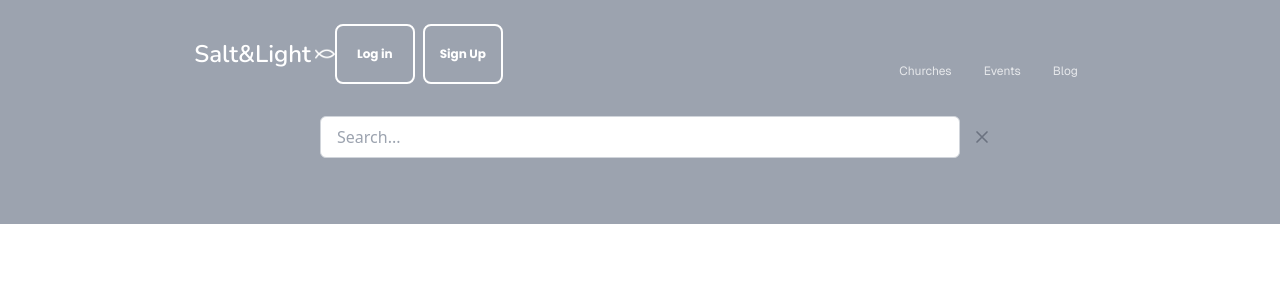
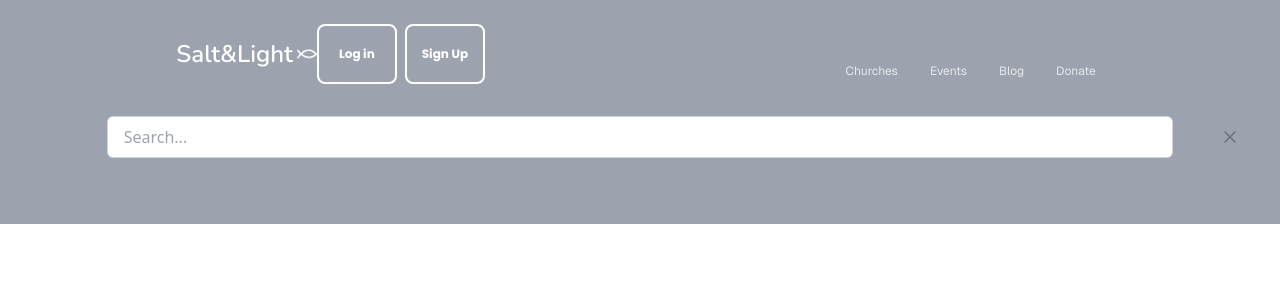
Before and after one commit to softwareNinja-888/salt_light, a React (Vite) app in the folder salt_light/: page / in a window 1280 px wide. Shown: the top 300 px of the page. Built offline with nearby package versions, Linux system fonts and the light colour scheme; what tailwindcss-debug-screens would draw is missing.

Commit message:
Refactor code

```diff
--- a/salt_light/src/App.jsx
+++ b/salt_light/src/App.jsx
@@ -3,18 +3,7 @@ import { Header } from './components/Header.jsx'
 import './App.css'
 import { Link, useNavigate } from 'react-router'
 
-
-const Data = (function(){
-  const arrData = [
-    { id: 0, name: 'churches' },
-    { id: 1, name: 'events' },
-    { id: 2, name: 'blog' },
-  ];
-
-  return {arrData}
-})()
 function App() {
-  const navigate = useNavigate()
 
   return (
     <>
@@ -25,4 +14,4 @@ function App() {
   )
 }
 
-export {App,Data}
+export {App}
--- a/salt_light/src/components/Button.jsx
+++ b/salt_light/src/components/Button.jsx
@@ -1,8 +1,8 @@
 import { Link } from "react-router"
 
-export function Button({name,fontSize='xs',page='/'}){
+export function Button({name,fontSize='xs',width='small',page='/'}){
     const path = (page === 'home') ? '/' : page
     return(
-        <Link to={path} className={`flex justify-center  items-center text-${fontSize} border-2 border-white rounded-lg text-white w-20 font-poppins`}>{name}</Link>
+        <Link to={path} className={`flex justify-center  items-center text-${fontSize} border-2 border-white rounded-lg text-white ${width === 'small' ? 'w-20' : width} font-poppins`}>{name}</Link>
     )
 }
--- a/salt_light/src/components/Header.jsx
+++ b/salt_light/src/components/Header.jsx
@@ -3,18 +3,24 @@ import { Link } from "react-router"
 import { useState } from "react"
 import { Search } from "./Search.jsx"
 import { Button } from "./Button.jsx"
+
+import { pages } from "../data/data.js";
+
 // import { motion } from "motion"
+
 import fish from '/fishWhite.webp'
 export function Header(){
 
+    // FOR MENU
     const [IsOpen,setIsOpen] = useState(false)
+
+    // TO DYANMICALLY DISPLAY CONTENT
     const [LoggedIn,setLoggedIn] = useState(false)
 
-
+    // FUNCTIONS TO TOGGLE STATES
     function toggleMenu(){
         setIsOpen(!IsOpen)
     }
-
     function toggleLogin(){
       setLoggedIn(!LoggedIn)
     }
@@ -25,12 +31,12 @@ export function Header(){
                 <div className="flex justify-between px-2 mb-8">
 
                     {/* LOGO */}
-
                     <div className="flex flex-row-reverse items-center gap-1 cursor-pointer">
                         <img src={fish} alt="fish logo" className="w-5 h-5 rotate-180" />
                         <Link to={'/'} className="text-2xl font-nunito text-white">Salt&amp;Light</Link>
                     </div>
 
+                    {/* BUTTONS */}
                     <div className="flex gap-2">
                         {LoggedIn ? <Button name={'Profile'} fontSize="sm" page="/profile"/> : <>
                             <Button name="Log in" page="/login"/>
@@ -40,10 +46,12 @@ export function Header(){
                 </div>
 
                 {/* MENU */}
+                <Menu IsOpen={IsOpen} setIsOpen={setIsOpen} toggleMenu={()=>{toggleMenu()}} list={pages.pagesData} axis={'row'}/>
 
-                <Menu IsOpen={IsOpen} setIsOpen={setIsOpen} toggleMenu={()=>{toggleMenu()}}/>
             </div>
+
             <div className="">
+
                 {/* SEACRH */}
                 <Search/>
             </div>
--- a/salt_light/src/components/ListHeader.jsx
+++ b/salt_light/src/components/ListHeader.jsx
@@ -1,6 +1,5 @@
 import { useState } from "react";
 import { util } from "../data/data"
-import { Data } from "../App.jsx"
 
 import { motion } from "framer-motion";
 import { Link,NavLink, useNavigate} from "react-router";
@@ -26,8 +25,9 @@ export function ListHeader({title,results}){
 
     return (
       <>
-        <div className="h-34 sm:h-56 py-6 bg-gray-400 bg-cover bg-center">
+        <div className="flex flex-col h-96 py-6 bg-gray-400 bg-cover bg-center">
           <Header/>
+          <div className="text-center text-2xl text-white underline font-nunito mt-20">{formatedText}</div>
         </div>
       </>
     )
--- a/salt_light/src/components/ListRoot.jsx
+++ b/salt_light/src/components/ListRoot.jsx
@@ -7,7 +7,6 @@ export function ListRoot(){
     const {title} = useParams()
 
     const data = listingData[title]
-    console.log(data);
 
     return (
         <>
--- a/salt_light/src/components/Listing.jsx
+++ b/salt_light/src/components/Listing.jsx
@@ -11,6 +11,8 @@ export function Listing(){
     const {title} = useParams()
 
     const data = listingData[title]
+
+    console.log(data)
 
     return (
         <>
@@ -29,7 +31,7 @@ export function Listing(){
                         <div className="flex flex-col p-2 gap-2">
                             <div className="flex items-center gap-2">
                                 <img src={phone} alt="phone icon" className="w-5" />
-                                <span className="" >{el.contact}</span>
+                                {/* <span className="" >{el.contact}</span> */}
                             </div>
                             <div className="">{el.services}</div>
                         </div>
--- a/salt_light/src/components/Menu.jsx
+++ b/salt_light/src/components/Menu.jsx
@@ -1,4 +1,4 @@
-import { Data } from "../App.jsx";
+// import { pages } from "../data/data.js";
 import { util } from "../data/data.js";
 import { Link, NavLink } from "react-router";
 import React, { useState } from "react";
@@ -7,10 +7,11 @@ import { motion } from "framer-motion";
 import menu from "/menuWhite.webp";
 import close from "/closeWhite.webp";
 
-export function Menu({ IsOpen, toggleMenu }) {
+export function Menu({ IsOpen, toggleMenu ,list=[],axis='row'}) {
   return (
     <>
       <nav className="flex flex-col justify-center items-center text-white gap-14 p-4">
+
         {/* Toggle Button: Visible only on mobile */}
         <div className="menu-toggle sm:hidden flex">
           <img
@@ -23,6 +24,8 @@ export function Menu({ IsOpen, toggleMenu }) {
         </div>
 
         {/* Menu Links */}
+
+        {/* MOTION TO ANIMATE LINKS */}
         <motion.div
           initial={{ opacity: 0, y: -20 }}
           animate={{ opacity: 1, y: -18 }}
@@ -30,23 +33,29 @@ export function Menu({ IsOpen, toggleMenu }) {
           transition={{ duration: 0.5 }}
         >
           <div
-            className={`flex flex-row sm:flex-row gap-4 sm:gap-8 sm:text-6xl ${
+            className={`flex flex-${axis} sm:flex-row gap-8 sm:gap-8 sm:text-6xl ${
               IsOpen ? "block" : "hidden sm:flex"
             }`}
           >
-            {Data.arrData.map((el) => (
+
+            {/* CHECK IF LIST IS EMPTY */}
+            {list.length > 0 ? <>
+              {
+                list.map((el) => (
                   <motion.div
                     whileHover={{ scale: 1.05, opacity: 1 }}
                     key={el.id}
                   >
                       <NavLink
-                  to={`/listings/${el.name}`}
+                          to={el.name === 'blog' ? `/${el.name}` : `/listings/${el.name}`}
                           className="text-xs font-geist md:opacity-75"
                         >
                           {util.capitilizeText(el.name)}
                         </NavLink>
                   </motion.div>
-            ))}
+                ))
+              }
+            </> : null}
           </div>
         </motion.div>
       </nav>
--- a/salt_light/src/data/data.js
+++ b/salt_light/src/data/data.js
@@ -17,36 +17,8 @@ const util = (function (){
         }
     }
 
-    function createBusiness(id,name,contact,location,services,mission){
-        return {
-            id,
-            name,
-            contact,
-            location,
-            services,
-            mission,
-        }
-    }
-    function createMinistries(id,name,contact,location,services,mission){
-        return {
-            id,
-            name,
-            contact,
-            location,
-            services,
-            mission,
-        }
-    }
+
     function createEvents(id,name,contact,location,services,mission){
-        return {
-            id,
-            name,
-            contact,
-            location,
-            services,
-            mission,
-        }
-    }function createSchools(id,name,contact,location,services,mission){
         return {
             id,
             name,
@@ -57,51 +29,174 @@ const util = (function (){
         }
     }
 
-    return {capitilizeText,createBusiness,createChurch,createEvents,createMinistries,createSchools}
+    function createDonationOption(id, title, description, amountOptions, imgUrl) {
+        return {
+            id,
+            title,
+            description,
+            amountOptions, // Array of suggested donation amounts
+            imgUrl,
+        };
+    }
+
+    function createBlog(id, title, author, date, content, tags, imgUrl) {
+        const maxLength = 100; // Adjust this value to set the desired summary length
+        const summary = content.length > maxLength
+            ? content.slice(0, maxLength) + "..."
+            : content;
+
+        return {
+            id,
+            title,
+            author,
+            date,
+            summary,
+            content,
+            tags,
+            imgUrl,
+        };
+    }
+
+    return {capitilizeText,createChurch,createEvents,createDonationOption,createBlog}
 })()
 
 
 // DATA :
+
+// WEBSITE PAGES
+const pages = (function(){
+    const pagesData = [
+        { id: 0, name: 'churches' },
+        { id: 1, name: 'events' },
+        { id: 2, name: 'blog' },
+        { id: 3, name: 'donate'},
+    ]
+
+    return {pagesData}
+})()
+
+// LISTING INFORMATION
 const listingData = (function(){
     let churches = [
-        util.createChurch(0,'new living waters','26878381356','London,UK','Church services and wonderfull worship','Lorem ipsum dolor sit amet consectetur adipisicing elit. Quod provident dolorum autem corporis! Nulla, nobis '),
-        util.createChurch(1,'new living waters','26878381356','London,UK','Church services and wonderfull worship','Lorem ipsum dolor sit amet consectetur adipisicing elit. Quod provident dolorum autem corporis! Nulla, nobis '),
-        util.createChurch(2,'new living waters','26878381356','London,UK','Church services and wonderfull worship','Lorem ipsum dolor sit amet consectetur adipisicing elit. Quod provident dolorum autem corporis! Nulla, nobis '),
-        util.createChurch(3,'new living waters','26878381356','London,UK','Church services and wonderfull worship','Lorem ipsum dolor sit amet consectetur adipisicing elit. Quod provident dolorum autem corporis! Nulla, nobis '),
+
+        util.createChurch( 1, "Grace Community Church", { phone: "123-456-7890", email: "contact@gracechurch.com" }, "123 Main Street, Springfield, IL", ["Sunday Service", "Youth Ministry", "Bible Study"], "To spread the gospel and nurture spiritual growth.", "/images/churches/grace-community-church.jpg" ),
+
+        util.createChurch( 2, "Hope Chapel", { phone: "987-654-3210", email: "info@hopechapel.org" }, "456 Elm Avenue, Greenville, SC", ["Morning Prayer", "Community Outreach", "Choir Practice"], "To bring hope to the community through faith and service.", "/images/churches/hope-chapel.jpg" ),
+
+        util.createChurch( 3, "Faith Life Center", { phone: "555-678-1234", email: "hello@faithlife.org" }, "789 Pine Road, Austin, TX", ["Worship Services", "Children's Ministry", "Marriage Counseling"], "To empower individuals to live a life of faith and purpose.", "/images/churches/faith-life-center.jpg" ),
+
+        util.createChurch( 4, "Light of the World Church", { phone: "444-222-1111", email: "contact@lightworld.com" }, "321 Oak Street, Miami, FL", ["Healing Services", "Discipleship Training", "Community Dinners"], "To be a beacon of light in the world, sharing God's love.", "/images/churches/light-of-the-world-church.jpg" ),
+
+        util.createChurch( 5, "Kingdom Fellowship", { phone: "333-999-7777", email: "kingdom@fellowship.org" }, "654 Cedar Lane, Denver, CO", ["Evening Worship", "Men's Fellowship", "Missionary Support"], "To build a strong, united community rooted in the Kingdom of God.", "/images/churches/kingdom-fellowship.jpg" )
+
     ]
 
-    let business = [
-        util.createBusiness(0,'new living waters','26878381356','London,UK','Church services and wonderfull worship','Lorem ipsum dolor sit amet consectetur adipisicing elit. Quod provident dolorum autem corporis! Nulla, nobis '),
-        util.createBusiness(1,'new living waters','26878381356','London,UK','Church services and wonderfull worship','Lorem ipsum dolor sit amet consectetur adipisicing elit. Quod provident dolorum autem corporis! Nulla, nobis '),
-        util.createBusiness(2,'new living waters','26878381356','London,UK','Church services and wonderfull worship','Lorem ipsum dolor sit amet consectetur adipisicing elit. Quod provident dolorum autem corporis! Nulla, nobis '),
-        util.createBusiness(3,'new living waters','26878381356','London,UK','Church services and wonderfull worship','Lorem ipsum dolor sit amet consectetur adipisicing elit. Quod provident dolorum autem corporis! Nulla, nobis '),
-    ]
+    let blog = [
+        util.createBlog(
+            1,
+            "The Power of Prayer",
+            "John Smith",
+            "2024-12-15",
+            "Prayer is the cornerstone of every believer's life. In this blog, we explore how prayer strengthens our relationship with God and transforms our lives.",
+            ["Prayer", "Faith", "Spiritual Growth"],
+            "/images/blogs/power-of-prayer.jpg"
+        ),
+        util.createBlog(
+            2,
+            "Understanding Grace",
+            "Jane Doe",
+            "2024-12-10",
+            "Grace is a gift freely given by God. Learn about the significance of grace in our daily walk and how it impacts our understanding of salvation.",
+            ["Grace", "Salvation", "Christian Life"],
+            "/images/blogs/understanding-grace.jpg"
+        ),
+        util.createBlog(
+            3,
+            "Living with Purpose",
+            "Michael Johnson",
+            "2024-11-30",
+            "Discover what it means to live a purpose-driven life. This blog dives into biblical principles that guide us to find and fulfill our God-given purpose.",
+            ["Purpose", "Biblical Living", "Christian Inspiration"],
+            "/images/blogs/living-with-purpose.jpg"
+        ),
+        util.createBlog(
+            4,
+            "The Role of Community in Faith",
+            "Emily Brown",
+            "2024-12-01",
+            "Faith flourishes in community. Explore the importance of fellowship and how being part of a church strengthens your spiritual journey.",
+            ["Community", "Fellowship", "Church Life"],
+            "/images/blogs/role-of-community.jpg"
+        ),
+        util.createBlog(
+            5,
+            "Overcoming Fear Through Faith",
+            "Sarah Williams",
+            "2024-12-05",
+            "Fear is a common human experience, but faith in God can help us overcome it. This blog offers practical tips for trusting God in the face of fear.",
+            ["Faith", "Fear", "Trust in God"],
+            "/images/blogs/overcoming-fear.jpg"
+        )
+    ];
 
-    let ministries = [
-        util.createMinistries(0,'new living waters','26878381356','London,UK','Church services and wonderfull worship','Lorem ipsum dolor sit amet consectetur adipisicing elit. Quod provident dolorum autem corporis! Nulla, nobis '),
-        util.createMinistries(1,'new living waters','26878381356','London,UK','Church services and wonderfull worship','Lorem ipsum dolor sit amet consectetur adipisicing elit. Quod provident dolorum autem corporis! Nulla, nobis '),
-        util.createMinistries(2,'new living waters','26878381356','London,UK','Church services and wonderfull worship','Lorem ipsum dolor sit amet consectetur adipisicing elit. Quod provident dolorum autem corporis! Nulla, nobis '),
-        util.createMinistries(3,'new living waters','26878381356','London,UK','Church services and wonderfull worship','Lorem ipsum dolor sit amet consectetur adipisicing elit. Quod provident dolorum autem corporis! Nulla, nobis '),
-    ]
 
-     let schools = [
-        util.createSchools(0,'new living waters','26878381356','London,UK','Church services and wonderfull worship','Lorem ipsum dolor sit amet consectetur adipisicing elit. Quod provident dolorum autem corporis! Nulla, nobis '),
-        util.createSchools(1,'new living waters','26878381356','London,UK','Church services and wonderfull worship','Lorem ipsum dolor sit amet consectetur adipisicing elit. Quod provident dolorum autem corporis! Nulla, nobis '),
-        util.createSchools(2,'new living waters','26878381356','London,UK','Church services and wonderfull worship','Lorem ipsum dolor sit amet consectetur adipisicing elit. Quod provident dolorum autem corporis! Nulla, nobis '),
-        util.createSchools(3,'new living waters','26878381356','London,UK','Church services and wonderfull worship','Lorem ipsum dolor sit amet consectetur adipisicing elit. Quod provident dolorum autem corporis! Nulla, nobis '),
-    ]
+
+    let donate = [
+        util.createDonationOption(
+            1,
+            "Support the Mission",
+            "Help us spread the Gospel of Jesus Christ by supporting our mission activities locally and globally.",
+            [10, 25, 50, 100],
+            "/images/donations/support-mission.jpg"
+        ),
+        util.createDonationOption(
+            2,
+            "Sponsor a Child",
+            "Your donation will provide essential needs like food, education, and healthcare for children in need.",
+            [20, 50, 100, 200],
+            "/images/donations/sponsor-child.jpg"
+        ),
+        util.createDonationOption(
+            3,
+            "Build a Church",
+            "Contribute to the construction of churches in underserved communities to provide a place of worship.",
+            [50, 100, 500, 1000],
+            "/images/donations/build-church.jpg"
+        ),
+        util.createDonationOption(
+            4,
+            "Bible Distribution",
+            "Help us distribute Bibles to those who don't have access to the Word of God.",
+            [5, 10, 25, 50],
+            "/images/donations/bible-distribution.jpg"
+        ),
+        util.createDonationOption(
+            5,
+            "Disaster Relief",
+            "Support communities affected by natural disasters with relief supplies and recovery efforts.",
+            [25, 50, 100, 250],
+            "/images/donations/disaster-relief.jpg"
+        )
+    ];
+
 
     let events = [
-        util.createEvents(0,'new living waters','26878381356','London,UK','Church services and wonderfull worship','Lorem ipsum dolor sit amet consectetur adipisicing elit. Quod provident dolorum autem corporis! Nulla, nobis '),
-        util.createEvents(1,'new living waters','26878381356','London,UK','Church services and wonderfull worship','Lorem ipsum dolor sit amet consectetur adipisicing elit. Quod provident dolorum autem corporis! Nulla, nobis '),
-        util.createEvents(2,'new living waters','26878381356','London,UK','Church services and wonderfull worship','Lorem ipsum dolor sit amet consectetur adipisicing elit. Quod provident dolorum autem corporis! Nulla, nobis '),
-        util.createEvents(3,'new living waters','26878381356','London,UK','Church services and wonderfull worship','Lorem ipsum dolor sit amet consectetur adipisicing elit. Quod provident dolorum autem corporis! Nulla, nobis '),
-    ]
 
-    return {churches,business,ministries,schools,events}
+        util.createEvents( 1, "Youth Revival Conference", { phone: "123-456-7890", email: "events@gracechurch.com" }, "Grace Community Church, Springfield, IL", ["Worship Sessions", "Guest Speakers", "Prayer Workshops"], "To inspire the next generation to live with purpose and passion for God.", "/images/events/youth-revival-conference.jpg" ),
+
+        util.createEvents( 2, "Christmas Carol Night", { phone: "987-654-3210", email: "info@hopechapel.org" }, "Hope Chapel, Greenville, SC", ["Carol Singing", "Nativity Play", "Community Feast"], "Celebrating the joy and love of Christmas with the community.", "/images/events/christmas-carol-night.jpg" ),
+
+        util.createEvents( 3, "Faith Builders Workshop", { phone: "555-678-1234", email: "workshop@faithlife.org" }, "Faith Life Center, Austin, TX", ["Leadership Training", "Bible Study", "Team Building"], "Equipping individuals to lead and serve with strong faith and conviction.", "/images/events/faith-builders-workshop.jpg" ),
+
+        util.createEvents( 4, "Healing & Deliverance Crusade", { phone: "444-222-1111", email: "events@lightworld.com" }, "Light of the World Church, Miami, FL", ["Healing Prayers", "Testimonies", "Intercessory Worship"], "Bringing hope and healing to the brokenhearted through the power of God.", "/images/events/healing-crusade.jpg" ),
+
+        util.createEvents( 5, "Community Outreach Day", { phone: "333-999-7777", email: "outreach@fellowship.org" }, "Kingdom Fellowship, Denver, CO", ["Food Drive", "Medical Checkups", "Clothing Donations"], "Serving the community with love and compassion to reflect Gods kingdom.", "/images/events/community-outreach-day.jpg" ) ];
+
+
+    return {churches,blog,donate,events}
 
 })()
 
 
 
-export {listingData,util}
+export {listingData,util,pages}
```
Also changed, not shown: salt_light/src/components/Search.jsx (+3 -14 lines). Lines whose indentation alone changed are shown as unchanged.
